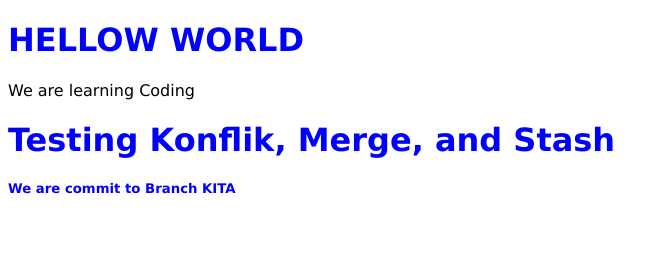
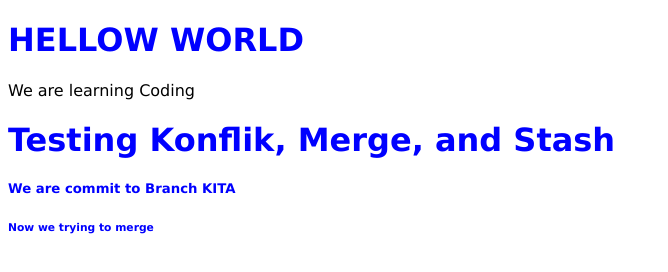
Before and after one commit to yogamhd/projectgit, a plain HTML site: page index.html in a window 1280 px wide. Shown: the whole page, without its empty margins (0-668 px from the left). Drawn offline with Linux system fonts and the light colour scheme.

Commit message:
merge to other branch

```diff
--- a/index.html
+++ b/index.html
@@ -21,5 +21,6 @@
     <p>We are learning Coding</p>
     <h1>Testing Konflik, Merge, and Stash</h1>
     <h5>We are commit to Branch KITA </h5>
+    <h6>Now we trying to merge</h6>
 </body>
 </html>
```
